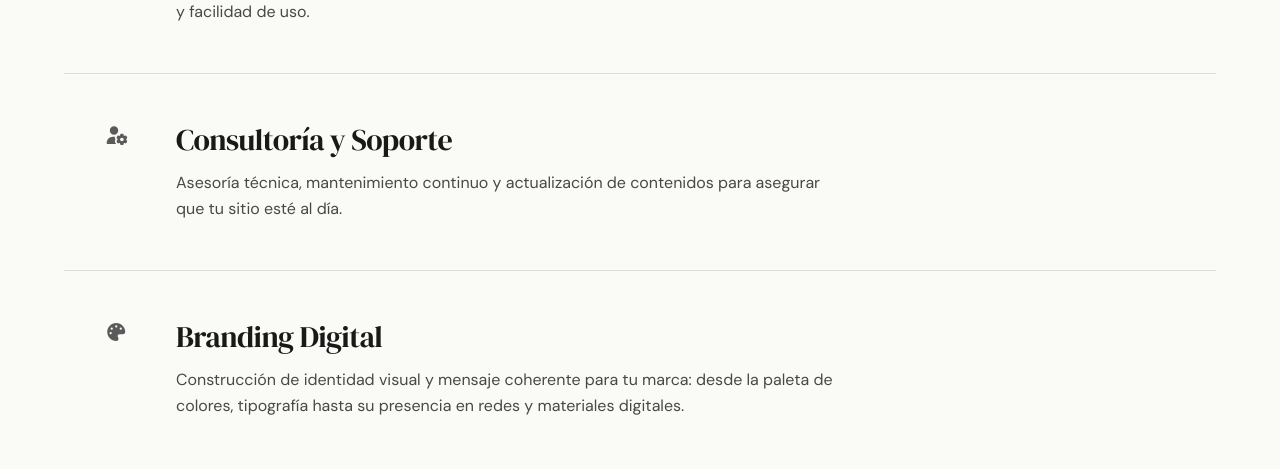
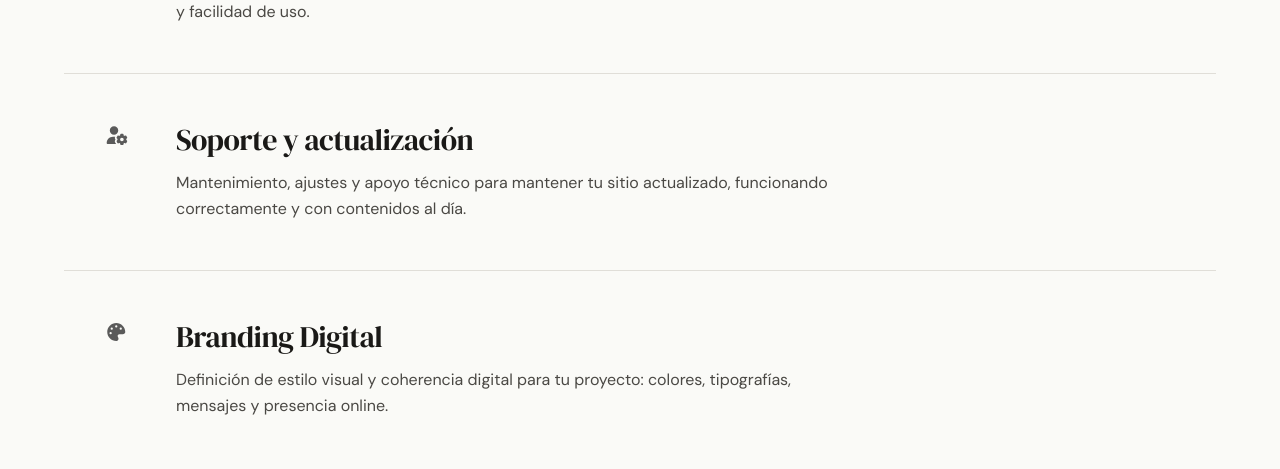
Before and after one commit to AlbertoRodBa/kulp-web, a Next.js app: page / in a window 1280 px wide. Shown: the part 1100-1569 px from the top of the page. Built offline with nearby package versions, Linux system fonts and the light colour scheme; no server answers.

Commit message:
Corregir contenidos en servicios

```diff
--- a/components/Services.tsx
+++ b/components/Services.tsx
@@ -17,16 +17,16 @@ const services = [
     icon: faDesktop,
   },
   {
-    title: "Consultoría y Soporte",
+    title: "Soporte y actualización",
     description:
-      "Asesoría técnica, mantenimiento continuo y actualización de contenidos para asegurar que tu sitio esté al día.",
+      "Mantenimiento, ajustes y apoyo técnico para mantener tu sitio actualizado, funcionando correctamente y con contenidos al día.",
     tag: null,
     icon: faUserCog,
   },
   {
     title: "Branding Digital",
     description:
-      "Construcción de identidad visual y mensaje coherente para tu marca: desde la paleta de colores, tipografía hasta su presencia en redes y materiales digitales.",
+      "Definición de estilo visual y coherencia digital para tu proyecto: colores, tipografías, mensajes y presencia online.",
     tag: null,
     icon: faPalette,
   },
```
